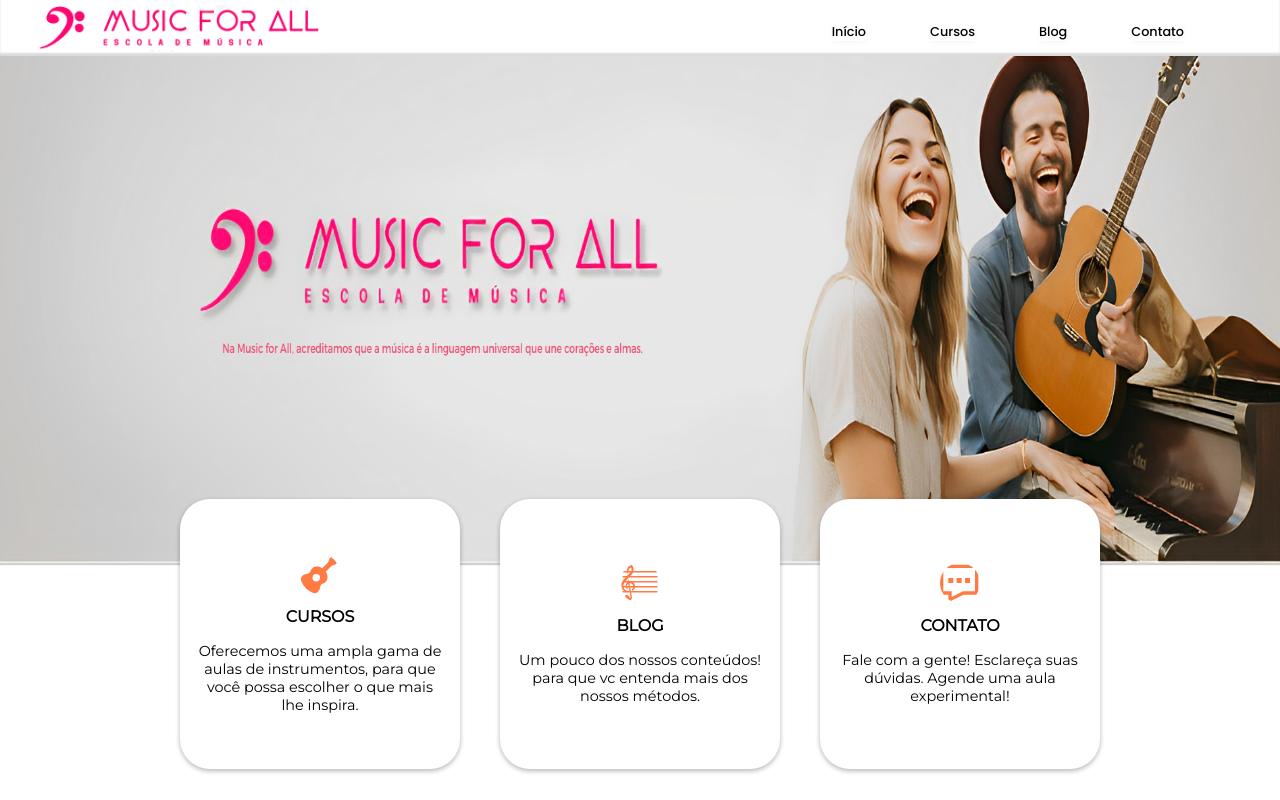
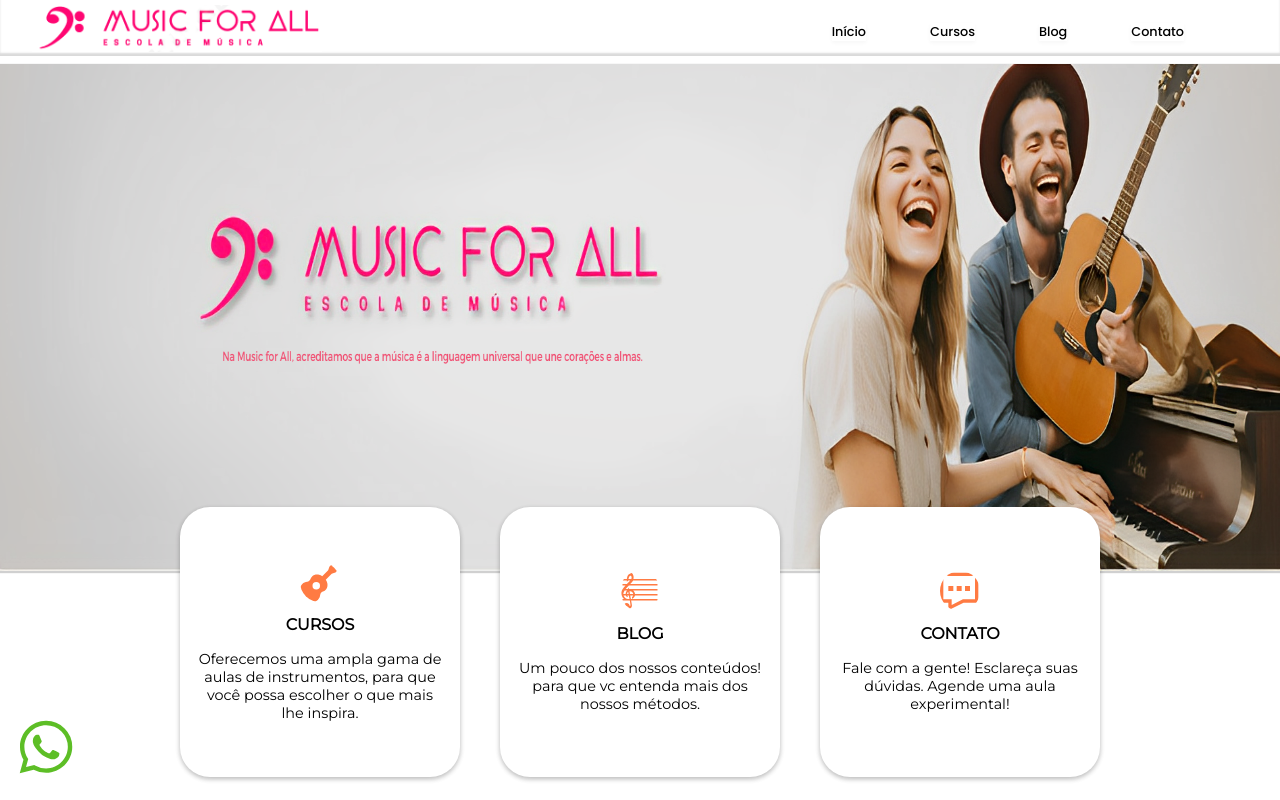
Before and after one commit to GuilhermeGomesti1/music-for-all, a Next.js app: page / in a window 1280 px wide. Shown: the top 800 px of the page. Built offline with nearby package versions, Linux system fonts and the light colour scheme.

Commit message:
bottoncontato

```diff
--- /dev/null
+++ b/src/app/components/Icons/IconsContato/iconWhatsappfixed.tsx
@@ -0,0 +1,26 @@
+import { SVGProps } from "react";
+import styles from "./styles.module.css";
+
+export const IconWhatsappfixed = (props: SVGProps<SVGSVGElement>) => {
+  return (
+
+    <div className={styles.buttonfixedcontainer}>
+    <a  href="https://api.whatsapp.com/send?phone=5531986132070"
+    target="_black">
+    <svg
+      className={styles.iconWhatsappfixed}
+      stroke="currentColor"
+      fill="currentColor"
+      strokeWidth="0"
+      viewBox="0 0 512 512"
+      height="1em"
+      width="1em"
+      xmlns="http://www.w3.org/2000/svg"
+    >
+      <path
+        fill-rule="evenodd"
+        d="M414.73 97.1A222.14 222.14 0 00256.94 32C134 32 33.92 131.58 33.87 254a220.61 220.61 0 0029.78 111L32 480l118.25-30.87a223.63 223.63 0 00106.6 27h.09c122.93 0 223-99.59 223.06-222A220.18 220.18 0 00414.73 97.1zM256.94 438.66h-.08a185.75 185.75 0 01-94.36-25.72l-6.77-4-70.17 18.32 18.73-68.09-4.41-7A183.46 183.46 0 0171.53 254c0-101.73 83.21-184.5 185.48-184.5a185 185 0 01185.33 184.64c-.04 101.74-83.21 184.52-185.4 184.52zm101.69-138.19c-5.57-2.78-33-16.2-38.08-18.05s-8.83-2.78-12.54 2.78-14.4 18-17.65 21.75-6.5 4.16-12.07 1.38-23.54-8.63-44.83-27.53c-16.57-14.71-27.75-32.87-31-38.42s-.35-8.56 2.44-11.32c2.51-2.49 5.57-6.48 8.36-9.72s3.72-5.56 5.57-9.26.93-6.94-.46-9.71-12.54-30.08-17.18-41.19c-4.53-10.82-9.12-9.35-12.54-9.52-3.25-.16-7-.2-10.69-.2a20.53 20.53 0 00-14.86 6.94c-5.11 5.56-19.51 19-19.51 46.28s20 53.68 22.76 57.38 39.3 59.73 95.21 83.76a323.11 323.11 0 0031.78 11.68c13.35 4.22 25.5 3.63 35.1 2.2 10.71-1.59 33-13.42 37.63-26.38s4.64-24.06 3.25-26.37-5.11-3.71-10.69-6.48z"
+      ></path>
+    </svg> </a></div>
+  );
+};
--- a/src/app/components/Icons/IconsContato/styles.module.css
+++ b/src/app/components/Icons/IconsContato/styles.module.css
@@ -1,77 +1,94 @@
-.iconWhatsapp{
-
-    color: #5DBE26;
-    background-color:white;
+.iconWhatsapp {
+  color: #5dbe26;
+  background-color: white;
   font-size: 40px;
   border-radius: 50%;
   margin-right: 0.5rem;
-
 }
-.iconInstagram{
-
-    color: #A051AC;
-    background-color:white;
+.iconInstagram {
+  color: #a051ac;
+  background-color: white;
   font-size: 40px;
   border-radius: 50%;
   margin-right: 0.5rem;
 }
 
-.iconYoutube{
-    color: #D14029;
-    background-color:white;
+.iconYoutube {
+  color: #d14029;
+  background-color: white;
   font-size: 40px;
   border-radius: 50%;
   margin-right: 0.5rem;
+}
+
+.iconEmail {
+  color: #152459;
+  background-color: white;
+  font-size: 40px;
+  border-radius: 50%;
+  margin-right: 0.5rem;
+}
+
+
+.buttonfixedcontainer{
+
+
+
+    display: flex;
+    justify-content: center;
+    align-items: center;
+    position: fixed;
+    bottom: 1rem;
+    left: 1rem;
+    z-index: 1;
+
+  }
+
+  .iconWhatsappfixed {
+    color: #5dbe26;
+    font-size: 60px;
 
 
   }
 
-.iconEmail{
-    color: #152459;
-    background-color:white;
-    font-size: 40px;
-    border-radius: 50%;
-    margin-right: 0.5rem;
+@media (max-width: 768px) {
+
+
+  .iconWhatsappfixed {
+    color: #5dbe26;
+    font-size: 30px;
+
 
 
   }
-
-
-@media (max-width: 768px) {
-    .iconWhatsapp{
+  .iconWhatsapp {
     margin-right: 0.5rem;
-        color: #5DBE26;
-        background-color:white;
+    color: #5dbe26;
+    background-color: white;
     font-size: 40px;
     border-radius: 50%;
-
   }
-    .iconInstagram{
+  .iconInstagram {
     margin-right: 0.5rem;
-        color: #A051AC;
-        background-color:white;
+    color: #a051ac;
+    background-color: white;
     font-size: 40px;
     border-radius: 50%;
   }
 
-    .iconYoutube{ margin-right: 0.5rem;
-        color: #D14029;
-        background-color:white;
+  .iconYoutube {
+    margin-right: 0.5rem;
+    color: #d14029;
+    background-color: white;
     font-size: 40px;
     border-radius: 50%;
-
-
   }
 
-    .iconEmail{ margin-right: 0.5rem;
+  .iconEmail {
+    margin-right: 0.5rem;
     color: #152459;
-        background-color:white;
+    background-color: white;
     font-size: 40px;
     border-radius: 50%;
-
-
   }
-
-
-
 }
--- a/src/app/page.tsx
+++ b/src/app/page.tsx
@@ -23,9 +23,9 @@ import titlecursos2 from "../../public/images/titlecursos2.png";
 import agendaraula from "../../public/images/agendaraula.png";
 import { IconYoutube } from "./components/Icons/IconsContato/iconYoutube";
 import { IconEmail } from "./components/Icons/IconsContato/iconEmail";
+import { IconWhatsappfixed } from "./components/Icons/IconsContato/iconWhatsappfixed";
 
 export default function Home() {
-
   const mensagemWhatsApp = "Olá, gostaria de agendar uma aula experimental.";
 
   const redirectToWhatsApp = () => {
@@ -39,6 +39,11 @@ export default function Home() {
   return (
     <>
       <main className={styles.main}>
+
+
+        <li className={styles.itemContato}>
+          <IconWhatsappfixed />
+        </li>
         <div className={styles.containerHeader}>
           <section className={styles.ctaText1}>
             <div>
```
Lines whose indentation alone changed are shown as unchanged.
